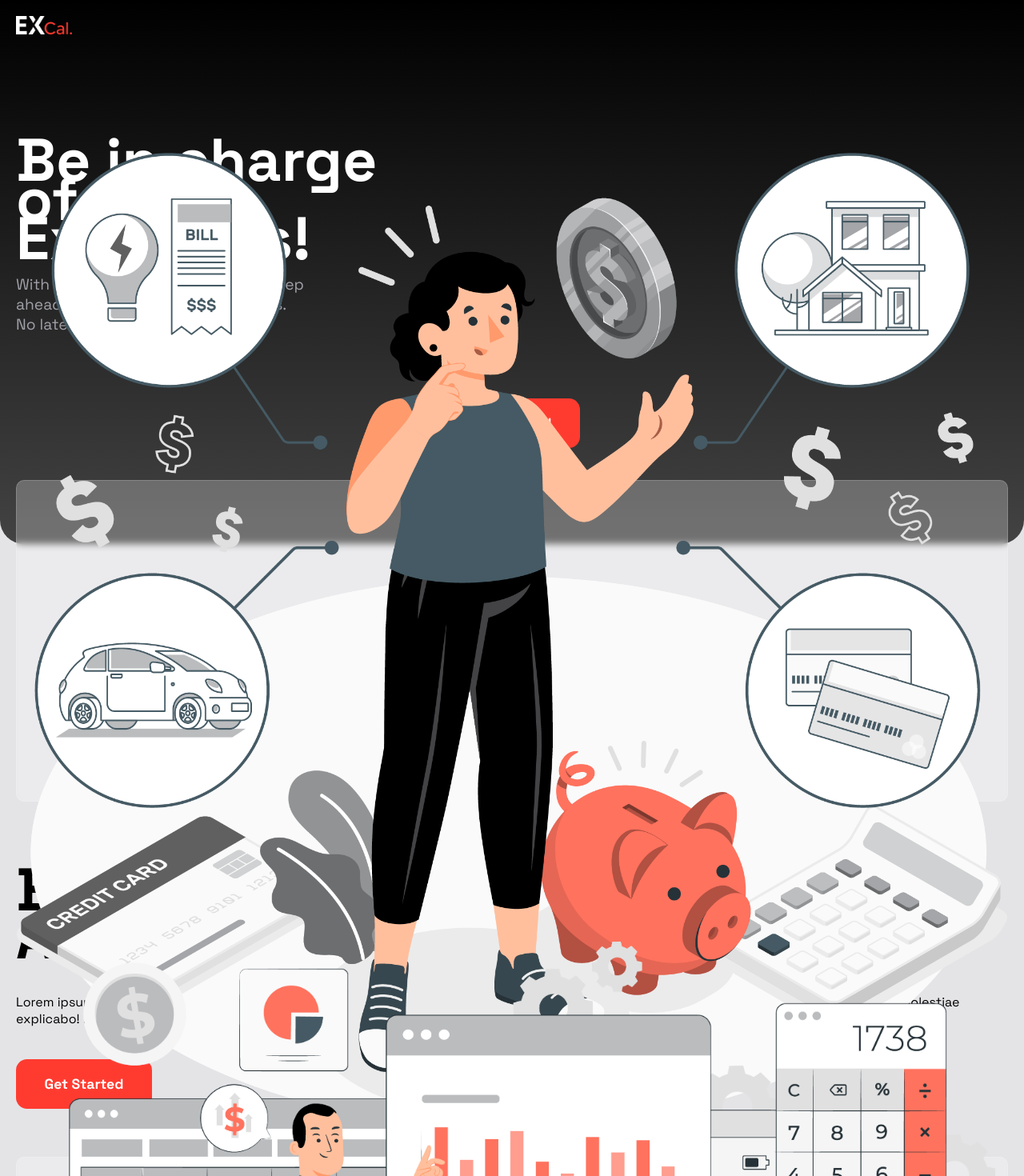
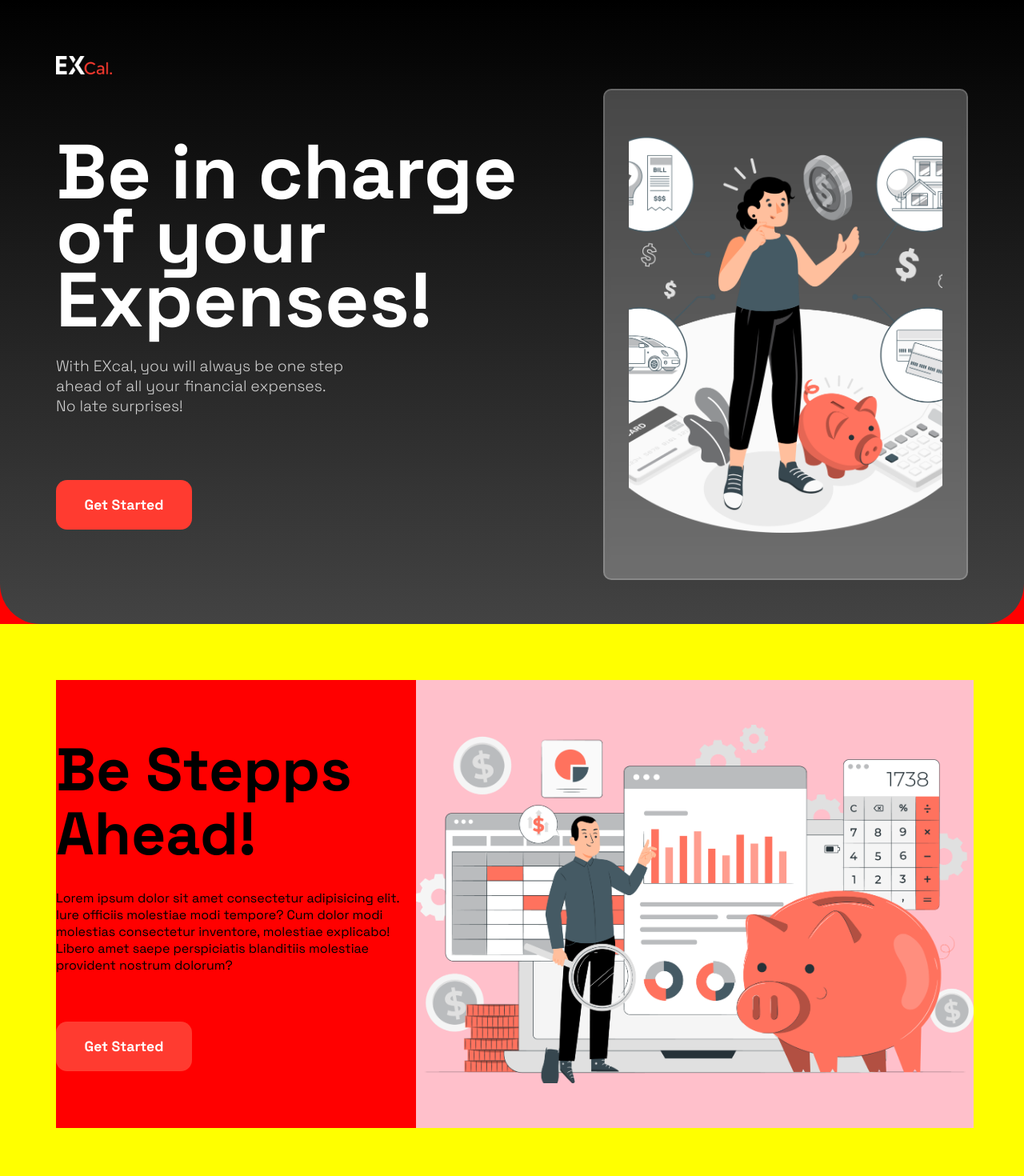
Before and after one commit to vibe-coder/expenses-calculator-main, a React (Create React App) app in the folder expenses-calculator/: page / in a window 1280 px wide. Shown: the top 1470 px of the page at 80% size. Built offline with nearby package versions, Linux system fonts and the light colour scheme.

Commit message:
Setting up desktop view

```diff
--- a/expenses-calculator/src/components/Container.jsx
+++ b/expenses-calculator/src/components/Container.jsx
@@ -24,27 +24,38 @@ function Container() {
         <nav>
           <img className='logo' src={logo} alt='logo'/>
         </nav>
-        <main>
+        <main className='main'>
+          <div className='left-section'>
             <h1>Be in charge <br/> of your <br/> Expenses!</h1>
             <p>With EXcal, you will always be one step <br/> ahead of all your financial expenses. <br/> No late surprises!</p>
             <div className='button-wrapper'>
               <button onMouseUp={handleClick}>Get Started</button>
+            </div>
+          </div>
+
+          <div className='right-section'>
+            <div className='hero-image-wrapper'>
+              <img className='hero-image' src={savings1} alt='sub-img' />
+            </div>
           </div>
         </main>
       </div>
 
         {/* Sub-Hero Section */}
 
-      <div className='sub-hero-section'>
+      {/* <div className='sub-hero-section'>
         <img className='sub-image' src={savings1} alt='sub-img' />
-      </div>
+      </div> */}
 
-      <div className='description'>
+      <div className='description-wrapper'>
+        <div className='description-left'>
           <h1>Be Stepps <br/> Ahead!</h1>
           <p>Lorem ipsum dolor sit amet consectetur adipisicing elit. Iure officiis molestiae modi tempore? Cum dolor modi molestias consectetur inventore, molestiae explicabo! Libero amet saepe perspiciatis blanditiis molestiae provident nostrum dolorum?</p>
           <button onMouseUp={handleClick}>Get Started</button>
-        <div className='sub-hero-section-2'>
-          <img className='sub-image-2' src={savings2} alt='sub-img' />
+        </div>
+
+        <div className='description-right'>
+          <img className='description-image' src={savings2} alt='sub-img'/>
         </div>
       </div>
 
--- a/expenses-calculator/src/components/styles/Calculation.scss
+++ b/expenses-calculator/src/components/styles/Calculation.scss
@@ -206,3 +206,8 @@
     }
   }
 }
+
+
+@media (min-width: 768px) {
+
+}
--- a/expenses-calculator/src/components/styles/Container.scss
+++ b/expenses-calculator/src/components/styles/Container.scss
@@ -10,7 +10,6 @@
       background: #000000;  /* fallback for old browsers */
       background: -webkit-linear-gradient(to top, #434343, #000000);  /* Chrome 10-25, Safari 5.1-6 */
       background: linear-gradient(to top, #434343, #000000); /* W3C, IE 10+/ Edge, Firefox 16+, Chrome 26+, Opera 12+, Safari 7+ */
-
       color: #f9fafb;
       height: 80vh;
       border-bottom-left-radius: 30px;
@@ -22,8 +21,6 @@
           width: 70px;
         }
       }
-
-
 
       main{
         height: 100%;
@@ -40,9 +37,9 @@
         p{
           margin: 0;
           font-size: 1.2rem;
-          font-weight: 400;
+          font-weight: 300;
           margin-bottom: 80px;
-          color:  #a1a1aa;
+          color:  #d1d1d1;
         }
         .button-wrapper{
           display: flex;
@@ -65,7 +62,7 @@
 
     // Sub-Section
 
-    .sub-hero-section{
+    .hero-image-wrapper{
       background-color: rgba($color: #ffffff, $alpha: 1);
       height: 50vh;
       border-radius: 20px;
@@ -78,14 +75,14 @@
       backdrop-filter: blur( 4px );
       -webkit-backdrop-filter: blur( 4px );
       border-radius: 10px;
-      border: 1px solid rgba( 255, 255, 255, 0.18 );
+      border: 2px solid rgba( 255, 255, 255, 0.18 );
       margin-bottom: 60px;
-      .sub-image{
+      .hero-image{
         width: 100%;
       }
     }
 
-    .description{
+    .description-wrapper{
       padding: 20px 20px;
 
       h1{
@@ -141,3 +138,122 @@
     }
   }
 }
+
+
+@media (min-width: 768px) {
+  .component-container{
+    background-color: red;
+
+    .hero-section{
+      padding: 70px 70px;
+      border-bottom-left-radius: 50px;
+      border-bottom-right-radius: 50px;
+      margin: 0;
+      .main{
+        display: flex;
+        justify-content: space-between;
+        flex-direction: row;
+
+        .left-section{
+          // background-color: green;
+          flex: 1.5;
+          display: flex;
+          flex-direction: column;
+          justify-content: center;
+
+          h1{
+            line-height: 65px;
+            margin: 0;
+            margin-bottom: 30px;
+            font-size: 6rem;
+            line-height: 80px;
+          }
+
+          p{
+            font-size: 1.2rem;
+          }
+
+          .button-wrapper{
+            justify-content: flex-start;
+          }
+        }
+
+        .right-section{
+          // background-color: blue;
+          flex: 1;
+          display: flex;
+          align-items: center;
+
+
+          .hero-image-wrapper{
+            margin: 0;
+            height:550px;
+            width: 100%;
+            padding: 30px 30px;
+          }
+          .hero-image{
+            height: 90%;
+            object-fit: cover;
+            object-position: center;
+            // width: 90%;
+          }
+        }
+      }
+    }
+
+    // .sub-hero-section{
+    //   margin-top: 200px;
+    //   height: 1000px;
+    //   .sub-image{
+    //     height: 100%;
+    //   }
+    // }
+
+
+    .description-wrapper{
+      background-color: yellow;
+      margin: 0;
+      padding: 70px 70px;
+      display: flex;
+      justify-content: space-between;
+      height: 70vh;
+
+      .description-left{
+        background-color: red;
+        flex: 1;
+        display: flex;
+        flex-direction: column;
+        justify-content: center;
+
+        h1{
+          line-height: 80px;
+          margin: 0;
+          margin-bottom: 30px;
+        }
+
+        p{
+          width: 450px;
+          margin: 0;
+          margin-bottom: 60px;
+        }
+
+        button{
+          margin: 0;
+        }
+      }
+
+      .description-right{
+        background-color: pink;
+        display: flex;
+        align-items: center;
+        flex: 1;
+
+        .description-image{
+          height: 80%;
+        }
+
+      }
+
+    }
+  }
+}
```
Lines whose indentation alone changed are shown as unchanged.
